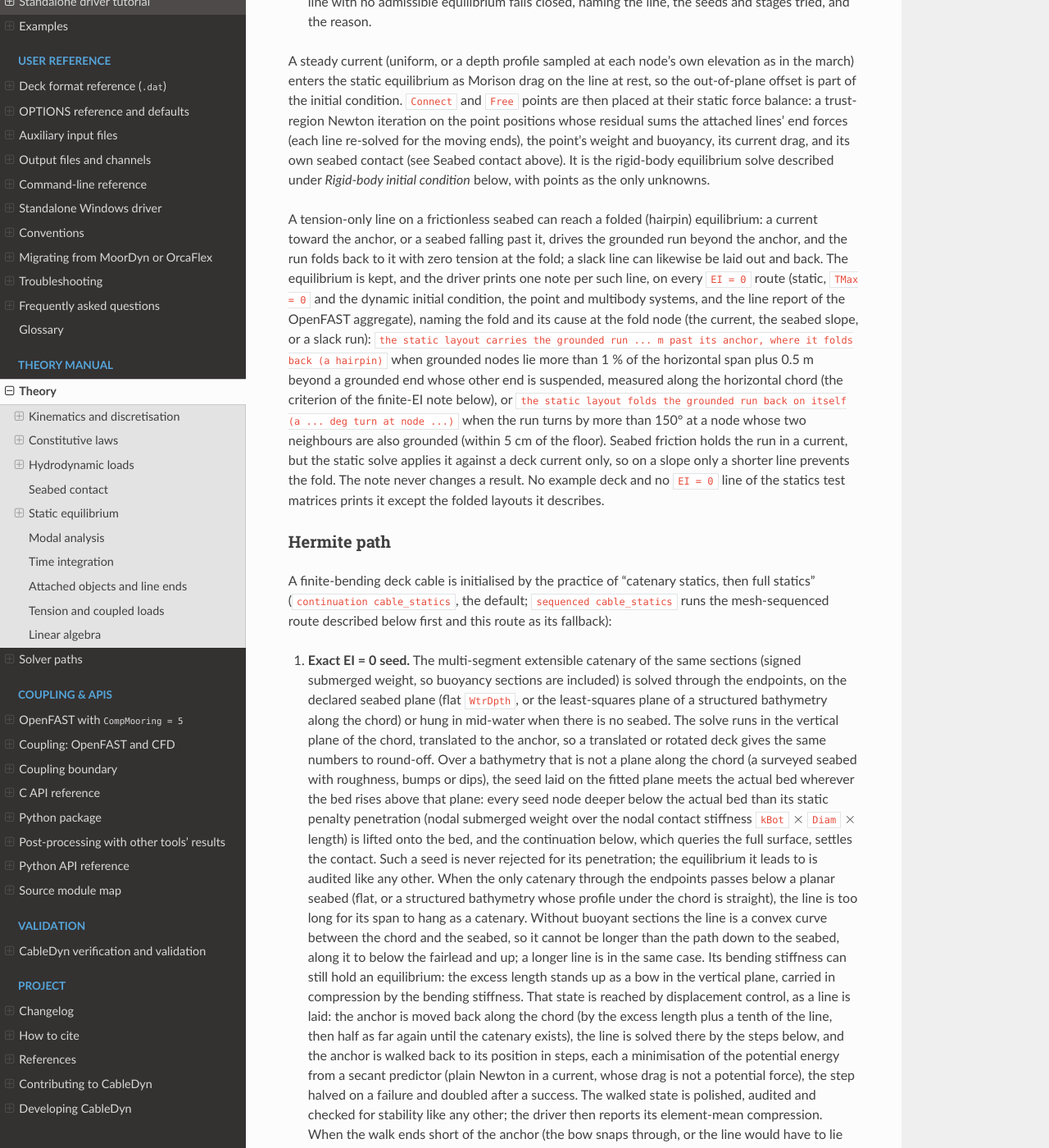
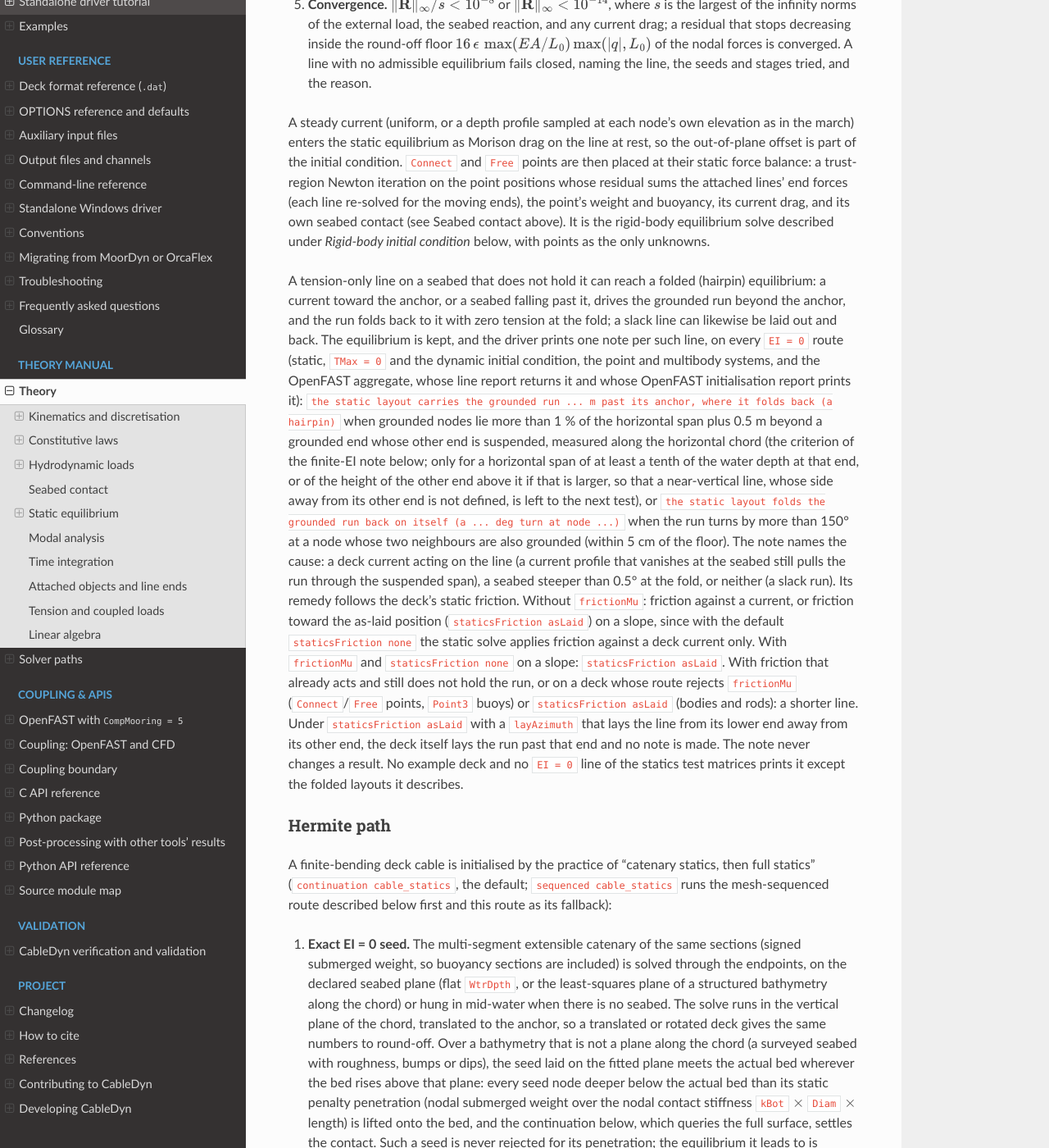
Before and after one commit to SMI-Lab-Inha/CableDyn, a Sphinx documentation site: the page built from doc/theory.rst, in a window 1280 px wide and 1400 px high, scrolled down 21301 px. Shown: the whole window at 82% size. Built offline with Sphinx 7.4.7 and the Read the Docs theme 3.1.0, drawn with Linux system fonts in a browser that asks for light colours; some of the changed text lies outside the part shown.

Commit message:
fix(points): seabed contact for Point3 buoys; fold-note remedy follows the static friction
A Point3 buoy steps as the Free point of its Body<N> attachment with the BODY Mass and Vol, but
that point kept its body type and so had no seabed contact. It now carries the same footprint
contact as a Free/Connect point, A = V^(2/3) with V = Vol or Mass/7850, in the staggered and
monolithic marches and the coupled point step of the OpenFAST aggregate and the C API, with
the same contact law and Jacobian. The static solve still does not place a Point3 buoy.

The EI = 0 fold note now bases its remedy on the deck's static seabed friction and on what the
route accepts: frictionMu against a current, staticsFriction asLaid on a slope (with the
default policy the static solve applies friction against a deck current only), and a shorter
line where friction already acts or the route rejects it. A run that staticsFriction asLaid
lays past its end along layAzimuth is not noted. The cause names a deck current acting
anywhere on the line, not only at the fold node, and a slope steeper than 0.5 degrees. The
past-the-end test needs a horizontal span of at least a tenth of the water depth.

The OpenFAST initialisation report prints each line's static-initialisation notes, so the fold
note and the finite-EI cable notes reach OpenFAST users. The docstrings of the line summary
note and CD_AGG_GetInitLine now describe both kinds of note.

The footprint is described as CableDyn's own area-equivalent of a compact body, with no claim
about another code's defaults. The options and driver-format pages name the point footprint
for cBot as well as kBot. The header of clump_weight_free_point.dat says that the clump now
rests on the seabed, with the chain carrying half its net weight.

Tests: a Point3 buoy set at the clump's static position stays at rest in the staggered and
monolithic marches and the aggregate step (it drifts 2.8 m without its contact), the clump
rests on a slope in the monolithic march as well, a buoy tethered clear of the seabed sees
no contact, and the fold note stays silent on a current deck with frictionMu, a slope with
as-laid friction, a run laid past the anchor by layAzimuth, and two lines through a grounded
clump.

Signed-off-by: Jae Hoon Seo <jaehoon.seo@inha.ac.kr>

```diff
--- a/doc/openfast.rst
+++ b/doc/openfast.rst
@@ -178,7 +178,8 @@
 #. the ``dtM`` line and the model inventory (``Created CableDyn model: ... line object(s)``);
 #. for every line, the converged fairlead effective tension, force vector, inclination,
    declination, and azimuth at the static equilibrium — printed unconditionally, whether or not
-   ``OUTPUTS`` is present;
+   ``OUTPUTS`` is present — followed by the line's static-initialisation notes, if any
+   (``Note: line ...``, for example a folded ``EI = 0`` layout; see :doc:`troubleshooting`);
 #. ``Requested CableDyn OUTPUTS at t = 0 s``, the deck's channels in the first output row. With
    SeaState waves or current the header adds ``SeaState kinematics at t = 0``: the equilibrium is
    solved before the kinematics act, so a line-end tension at t = 0 can differ slightly from the
--- a/doc/theory.rst
+++ b/doc/theory.rst
@@ -1071,28 +1071,31 @@
 on the tangent DOFs.
 
 **Free and Connect points.** A clump weight or a buoy (a ``Free`` or ``Connect`` point with
-``Mass`` or ``Vol``) has its own seabed contact, the line law above with the stiffness
-:math:`k_p = k_\text{Bot} A` and the damping :math:`c_p = c_\text{Bot} A` over its contact
-footprint
+``Mass`` or ``Vol``, or a ``Point3`` buoy, whose ``Body<N>`` attachment point steps as a free
+point with the BODY ``Mass`` and ``Vol``) has its own seabed contact, the line law above with
+the stiffness :math:`k_p = k_\text{Bot} A` and the damping :math:`c_p = c_\text{Bot} A` over its
+contact footprint
 
 .. math::
 
    A = V^{2/3}, \qquad V = \begin{cases} \text{Vol}, & \text{Vol} > 0, \\
    \text{Mass}/\rho_s, & \text{otherwise}, \end{cases}
 
-the area of a cube of the point's volume (the OrcaFlex 3D-buoy default contact area, volume
-over height, for a cube), with :math:`\rho_s = 7850\ \mathrm{kg/m^3}`: a clump declared by its
-mass alone, its buoyancy left out, takes the volume of solid steel of that mass. A point with
-neither (a massless line junction) has no footprint. Without it only the end nodes of the
+the face area of a cube of the point's volume, CableDyn's own area-equivalent of a compact
+body (a point carries no shape), with :math:`\rho_s = 7850\ \mathrm{kg/m^3}`: a clump declared
+by its mass alone, its buoyancy left out, takes the volume of solid steel of that mass. A point
+with neither (a massless line junction) has no footprint. Without it only the end nodes of the
 attached lines held a point on the bed, over their tributary length: a 50 t clump between two
 polyester lines (``kBot = 1e5``) sank 2.8 m into the seabed; on its 3.44 m² footprint it rests
 0.95 m deep, within the 1.43 m that its weight alone would press it in, and the lines no longer
-hang it from the seabed. MoorDyn points have no seabed contact. The contact acts along the
-surface normal of a sloped or rounded bathymetry, in the point static equilibrium and in the
-monolithic and staggered point steps alike (in the staggered step its stiffness and damping are
-linearly implicit, like the end blocks of the attached lines), so a grounded point starts at
-rest. The contact is frictionless: the point routes reject ``frictionMu``. A point clear of the
-seabed sees exactly no contact load, and its results are unchanged.
+hang it from the seabed. The contact acts along the surface normal of a sloped or rounded
+bathymetry, in the point static equilibrium and in the monolithic and staggered point steps
+alike (in the staggered step its stiffness and damping are linearly implicit, like the end
+blocks of the attached lines), so a grounded point starts at rest. A ``Point3`` buoy is not
+placed by the static solve (it starts at its deck position) but carries the same contact in
+every march, the monolithic and staggered steps and the coupled point step of the OpenFAST
+aggregate and the C API. The contact is frictionless: the point routes reject ``frictionMu``. A
+point clear of the seabed sees exactly no contact load, and its results are unchanged.
 
 Static equilibrium
 ------------------
@@ -1163,22 +1166,34 @@
 contact above). It is the rigid-body equilibrium solve described under *Rigid-body initial
 condition* below, with points as the only unknowns.
 
-A tension-only line on a frictionless seabed can reach a folded (hairpin) equilibrium: a
-current toward the anchor, or a seabed falling past it, drives the grounded run beyond the
-anchor, and the run folds back to it with zero tension at the fold; a slack line can likewise
-be laid out and back. The equilibrium is kept, and the driver prints one note per such line,
-on every ``EI = 0`` route (static, ``TMax = 0`` and the dynamic initial condition, the point
-and multibody systems, and the line report of the OpenFAST aggregate), naming the fold and its
-cause at the fold node (the current, the seabed slope, or a slack run): ``the static layout
-carries the grounded run ... m past its anchor, where it folds back (a hairpin)`` when grounded
-nodes lie more than 1 % of the horizontal span plus 0.5 m beyond a grounded end whose other
-end is suspended, measured along the horizontal chord (the criterion of the finite-EI note
-below), or ``the static layout folds the grounded run back on itself (a ... deg turn at node
-...)`` when the run turns by more than 150° at a node whose two neighbours are also grounded
-(within 5 cm of the floor). Seabed friction holds the run in a current, but the static solve
-applies it against a deck current only, so on a slope only a shorter line prevents the fold.
-The note never changes a result. No example deck and no ``EI = 0`` line of the statics test
-matrices prints it except the folded layouts it describes.
+A tension-only line on a seabed that does not hold it can reach a folded (hairpin)
+equilibrium: a current toward the anchor, or a seabed falling past it, drives the grounded run
+beyond the anchor, and the run folds back to it with zero tension at the fold; a slack line can
+likewise be laid out and back. The equilibrium is kept, and the driver prints one note per such
+line, on every ``EI = 0`` route (static, ``TMax = 0`` and the dynamic initial condition, the
+point and multibody systems, and the OpenFAST aggregate, whose line report returns it and whose
+OpenFAST initialisation report prints it): ``the static layout carries the grounded run ... m
+past its anchor, where it folds back (a hairpin)`` when grounded nodes lie more than 1 % of the
+horizontal span plus 0.5 m beyond a grounded end whose other end is suspended, measured along
+the horizontal chord (the criterion of the finite-EI note below; only for a horizontal span of
+at least a tenth of the water depth at that end, or of the height of the other end above it if
+that is larger, so that a near-vertical line, whose side away from its other end is not
+defined, is left to the next test), or ``the static layout folds the grounded run back on
+itself (a ... deg turn at node ...)`` when the run turns by more than 150°
+at a node whose two neighbours are also grounded (within 5 cm of the floor). The note names the
+cause: a deck current acting on the line (a current profile that vanishes at the seabed still
+pulls the run through the suspended span), a seabed steeper than 0.5° at the fold, or neither
+(a slack run). Its remedy follows the deck's static friction. Without ``frictionMu``: friction
+against a current, or friction toward the as-laid position (``staticsFriction asLaid``) on a
+slope, since with the default ``staticsFriction none`` the static solve applies friction against
+a deck current only. With ``frictionMu`` and ``staticsFriction none`` on a slope:
+``staticsFriction asLaid``. With friction that already acts and still does not hold the run, or
+on a deck whose route rejects ``frictionMu`` (``Connect``/``Free`` points, ``Point3`` buoys) or
+``staticsFriction asLaid`` (bodies and rods): a shorter line. Under ``staticsFriction asLaid``
+with a ``layAzimuth`` that lays the line from its lower end away from its other end, the deck
+itself lays the run past that end and no note is made. The note never changes a result. No
+example deck and no ``EI = 0`` line of the statics test matrices prints it except the folded
+layouts it describes.
 
 Hermite path
 ~~~~~~~~~~~~
@@ -1830,7 +1845,7 @@
   line ends.
 - **Free points** (``Point3`` buoys, clump weights, connectors) have three translational DOFs.
   Each carries its weight and buoyancy :math:`(\rho V - m)\,g\,\mathbf{e}_z`, point loads, its
-  own seabed contact (a ``Free`` or ``Connect`` point, see Seabed contact above), and,
+  own seabed contact (with ``Mass`` or ``Vol``, see Seabed contact above), and,
   while below the surface, lumped Morison terms
   :math:`\tfrac{1}{2}\rho\,C_dA\,\lvert\mathbf{u}_r\rvert\mathbf{u}_r + \rho V(1 + C_a)\,\dot{\mathbf{u}}_f`
   with added mass :math:`\rho V C_a`. Points are advanced around the implicit line step with
```
Also changed, not shown: CHANGELOG.md (+27 -8 lines), CMakeLists.txt (+25 -11 lines), doc/driver_format.md (+4 -3 lines), doc/options.rst (+6 -4 lines), doc/troubleshooting.rst (+8 -4 lines), 9 other files.
